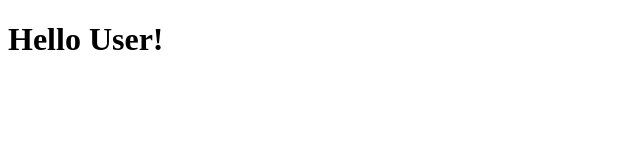
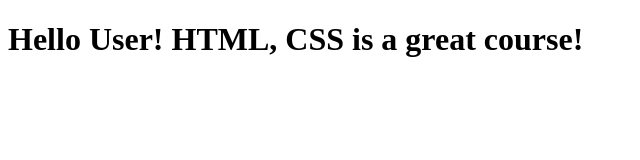
Before and after one commit to diponkorcs/htmlcss-test1, a plain HTML site: page mysite/index.html in a window 1280 px wide. Shown: the whole page, without its empty margins (0-640 px from the left). Drawn offline with Linux system fonts and the light colour scheme.

Commit message:
Small addition to our page

```diff
--- a/mysite/index.html
+++ b/mysite/index.html
@@ -4,6 +4,6 @@
 	<title>Coursera.com</title>
 </head>
 <body>
-<h1>Hello User!</h1>
+<h1>Hello User! HTML, CSS is a great course!</h1>
 </body>
 </html>
```
